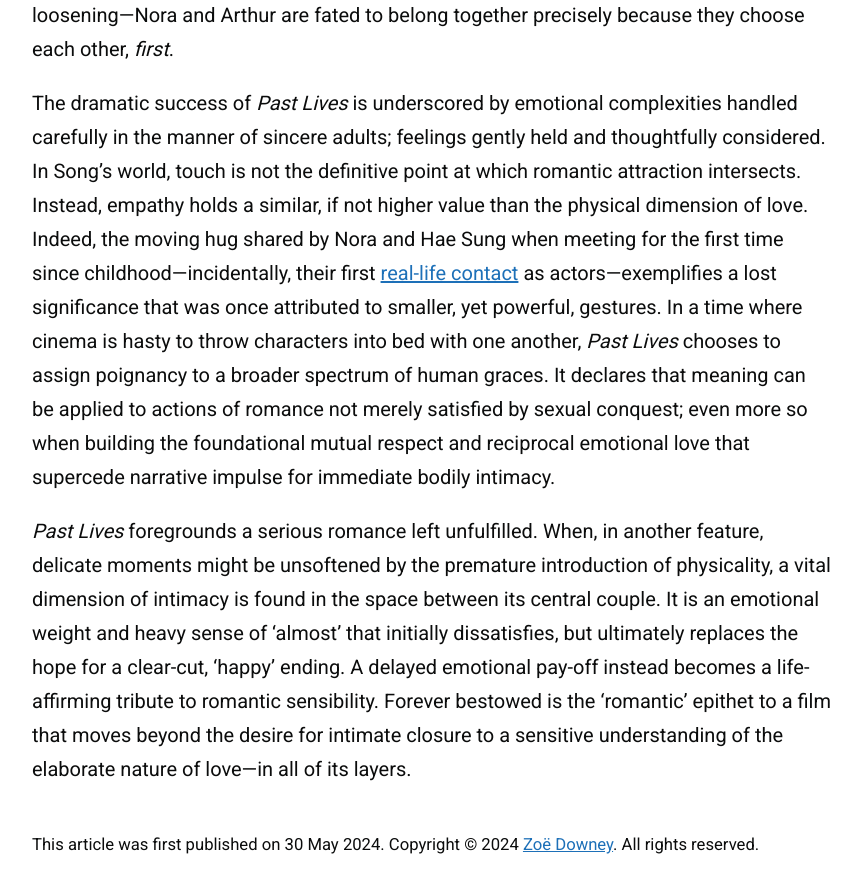
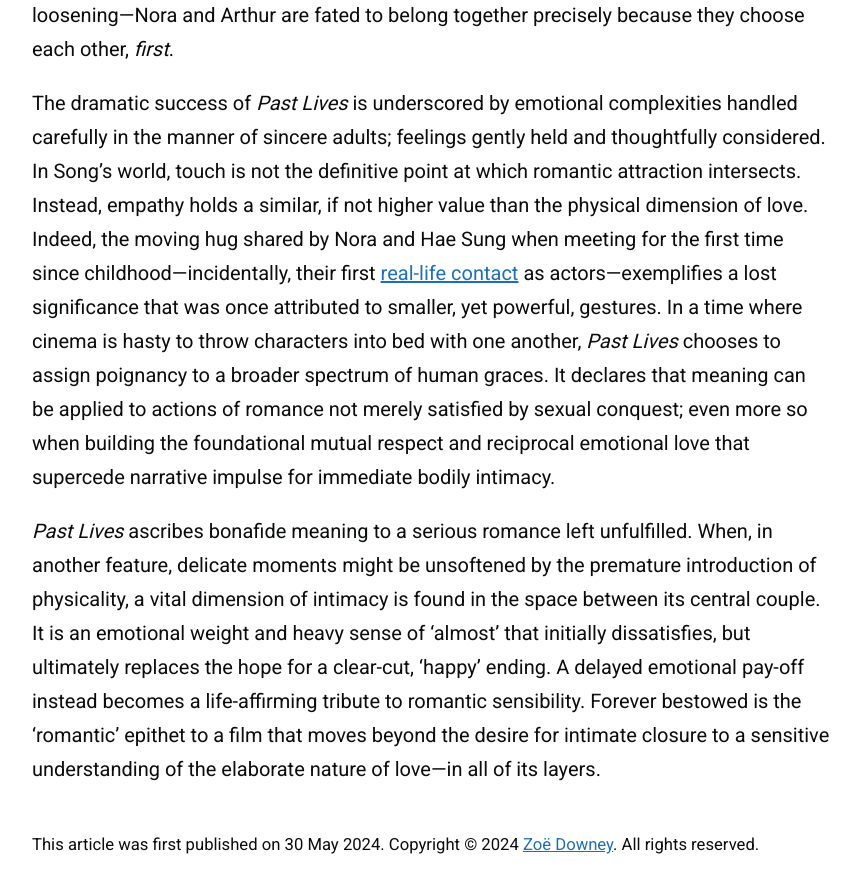
Before and after one commit to zoeurl/zoedowney.github.io, a Jekyll site: the page built from _posts/2024-05-30-past-lives.md, in a window 1280 px wide and 900 px high, scrolled down 2116 px. Shown: the top 893 px of the window, without its empty margins (208-1069 px from the left). Built offline with Jekyll 4.4.1, drawn with Linux system fonts in a browser that asks for light colours.

Commit message:
Update 2024-05-30-past-lives.md

```diff
--- a/_posts/2024-05-30-past-lives.md
+++ b/_posts/2024-05-30-past-lives.md
@@ -21,4 +21,4 @@
 
 The dramatic success of _Past Lives_ is underscored by emotional complexities handled carefully in the manner of sincere adults; feelings gently held and thoughtfully considered. In Song’s world, touch is not the definitive point at which romantic attraction intersects. Instead, empathy holds a similar, if not higher value than the physical dimension of love. Indeed, the moving hug shared by Nora and Hae Sung when meeting for the first time since childhood—incidentally, their first [real-life contact](https://www.youtube.com/watch?v=9d4ObkmCJYs&t=7s&ab_channel=A24) as actors—exemplifies a lost significance that was once attributed to smaller, yet powerful, gestures. In a time where cinema is hasty to throw characters into bed with one another, _Past Lives_ chooses to assign poignancy to a broader spectrum of human graces. It declares that meaning can be applied to actions of romance not merely satisfied by sexual conquest; even more so when building the foundational mutual respect and reciprocal emotional love that supercede narrative impulse for immediate bodily intimacy.
 
-_Past Lives_ foregrounds a serious romance left unfulfilled. When, in another feature, delicate moments might be unsoftened by the premature introduction of physicality, a vital dimension of intimacy is found in the space between its central couple. It is an emotional weight and heavy sense of ‘almost’ that initially dissatisfies, but ultimately replaces the hope for a clear-cut, ‘happy’ ending. A delayed emotional pay-off instead becomes a life-affirming tribute to romantic sensibility. Forever bestowed is the ‘romantic’ epithet to a film that moves beyond the desire for intimate closure to a sensitive understanding of the elaborate nature of love—in all of its layers.
+_Past Lives_ ascribes bonafide meaning to a serious romance left unfulfilled. When, in another feature, delicate moments might be unsoftened by the premature introduction of physicality, a vital dimension of intimacy is found in the space between its central couple. It is an emotional weight and heavy sense of ‘almost’ that initially dissatisfies, but ultimately replaces the hope for a clear-cut, ‘happy’ ending. A delayed emotional pay-off instead becomes a life-affirming tribute to romantic sensibility. Forever bestowed is the ‘romantic’ epithet to a film that moves beyond the desire for intimate closure to a sensitive understanding of the elaborate nature of love—in all of its layers.
```
